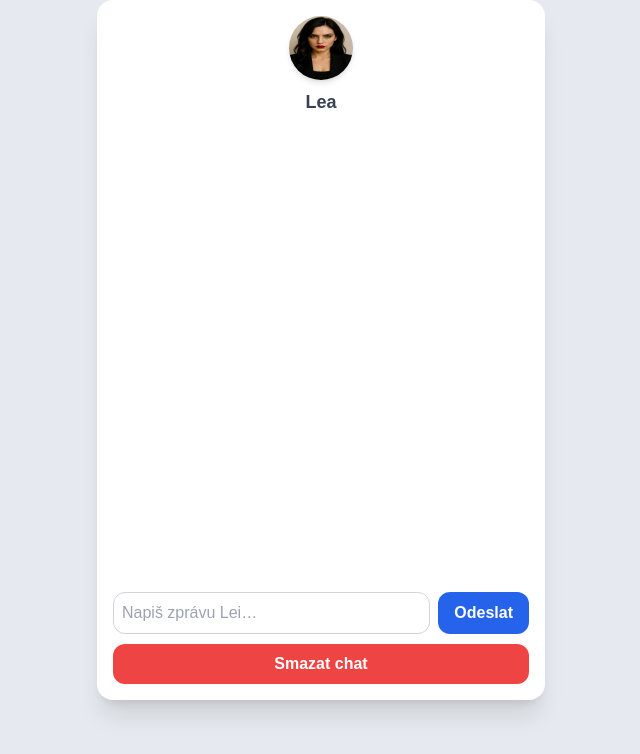
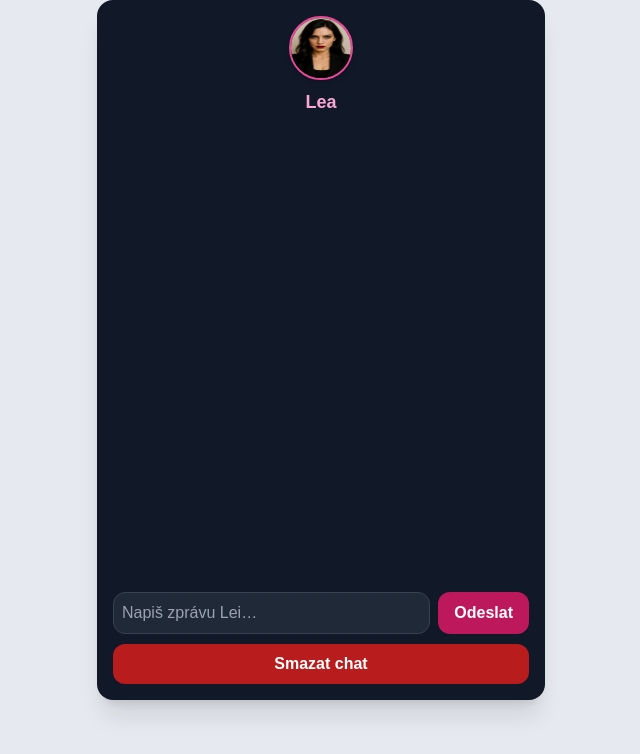
Before and after one commit to Noah-eu/Lea-ai, a Next.js app: page /chat in a window 1280 px wide. Shown: the top 754 px of the page, without its empty margins (319-959 px from the left). Built offline with nearby package versions, Linux system fonts and the light colour scheme.

Commit message:
Update Chat.tsx

```diff
--- a/app/chat/Chat.tsx
+++ b/app/chat/Chat.tsx
@@ -58,15 +58,15 @@ export default function Chat() {
   }
 
   return (
-    <div className="max-w-md w-full mx-auto flex flex-col h-[90vh] max-h-[700px] bg-white rounded-2xl shadow-xl p-4">
+    <div className="max-w-md w-full mx-auto flex flex-col h-[90vh] max-h-[700px] bg-gray-900 rounded-2xl shadow-xl p-4 text-white">
       {/* Hlavička */}
       <div className="flex flex-col items-center mb-4">
         <img
           src="/lea.jpg"
           alt="Lea"
-          className="w-16 h-16 rounded-full shadow-md"
+          className="w-16 h-16 rounded-full shadow-md border-2 border-pink-500"
         />
-        <div className="font-semibold text-gray-700 mt-2 text-lg">Lea</div>
+        <div className="font-semibold text-pink-300 mt-2 text-lg">Lea</div>
       </div>
       {/* Chat */}
       <div className="flex-1 overflow-y-auto mb-2">
@@ -79,7 +79,7 @@ export default function Chat() {
       {/* Input + Odeslat */}
       <div className="flex gap-2 mb-2">
         <input
-          className="flex-1 border border-gray-300 rounded-xl p-2"
+          className="flex-1 border border-gray-700 bg-gray-800 text-white rounded-xl p-2"
           value={input}
           onChange={(e) => setInput(e.target.value)}
           onKeyDown={(e) => e.key === "Enter" && handleSend()}
@@ -87,7 +87,7 @@ export default function Chat() {
           disabled={loading}
         />
         <button
-          className="px-4 py-2 rounded-xl bg-blue-600 text-white font-semibold"
+          className="px-4 py-2 rounded-xl bg-pink-700 hover:bg-pink-800 text-white font-semibold"
           onClick={handleSend}
           disabled={loading}
         >
@@ -97,7 +97,7 @@ export default function Chat() {
       {/* Tlačítko smazat chat */}
       <button
         onClick={handleClearChat}
-        className="w-full py-2 rounded-xl font-bold text-white bg-red-500 hover:bg-red-600 transition-colors"
+        className="w-full py-2 rounded-xl font-bold text-white bg-red-700 hover:bg-red-800 transition-colors"
         style={{ marginTop: 2 }}
       >
         Smazat chat
```
